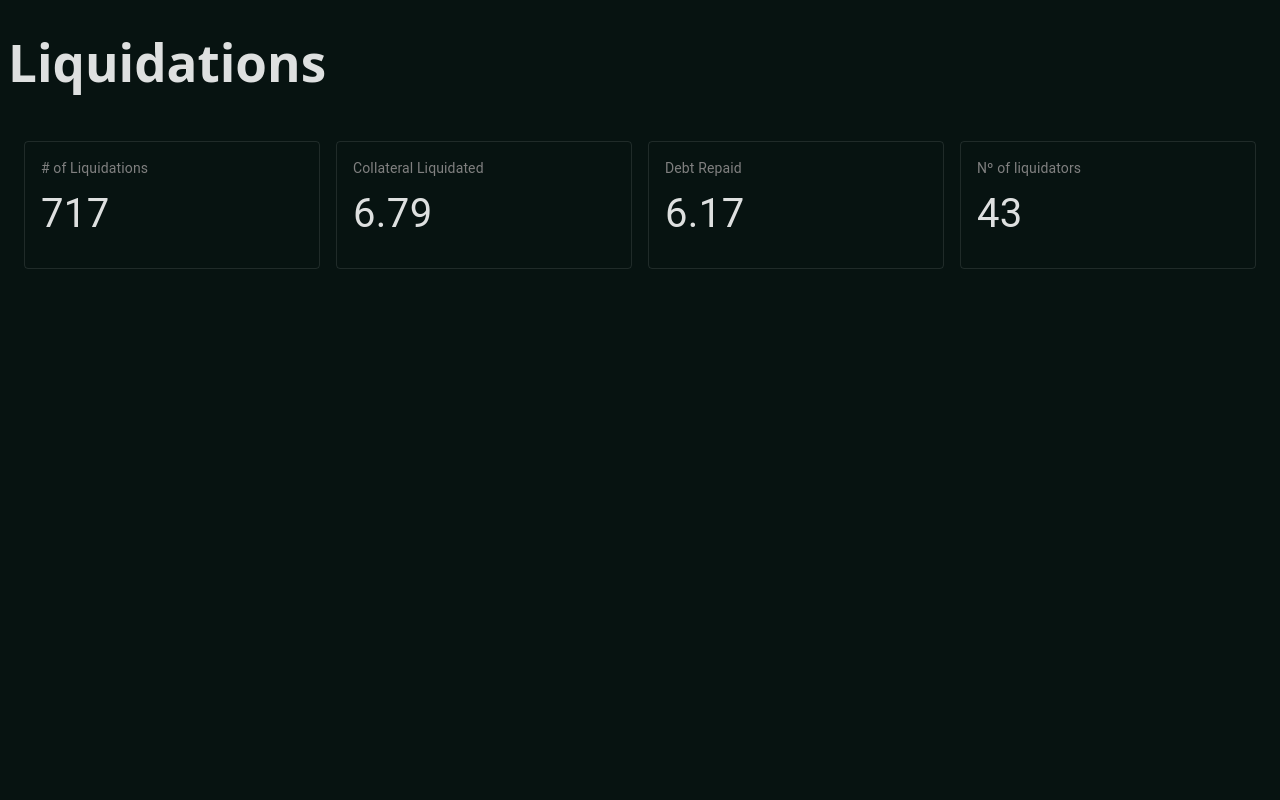
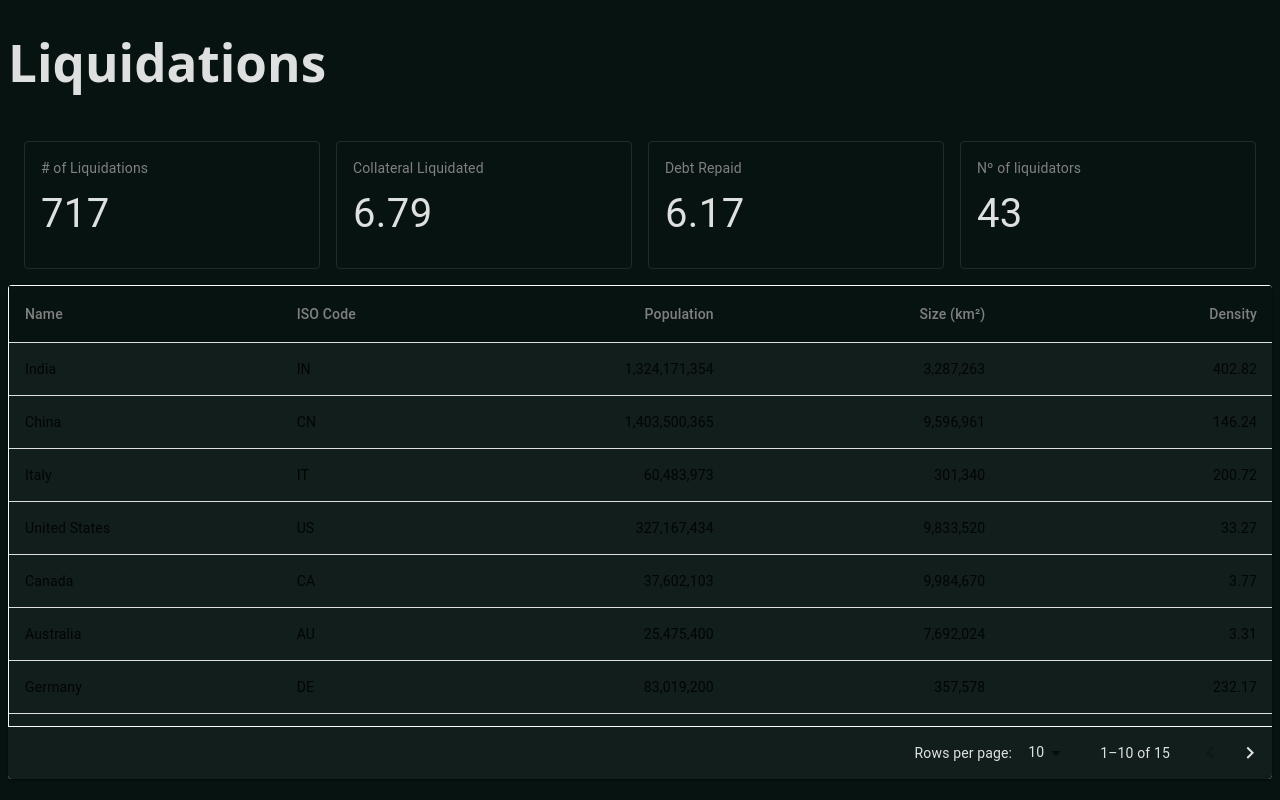
Before and after one commit to abhinavohri/Liquidity-Dashboard, a React app in the folder frontend/: page / in a window 1280 px wide. Built offline with nearby package versions, Linux system fonts and the light colour scheme; the HTML template or start-up script is replaced by a standard one.

Commit message:
Add base table

```diff
--- a/frontend/src/App.tsx
+++ b/frontend/src/App.tsx
@@ -1,6 +1,7 @@
 import AnalyticsCard from "./components/AnalyticsCard";
 import Grid from '@mui/material/Grid';
 import Box from '@mui/material/Box';
+import LiquidationsTable from "./components/LiquidationsTable";
 
 function App() {
 
@@ -27,6 +28,7 @@ function App() {
             </Grid>
           </Grid>
         </Box>
+        <LiquidationsTable />
       </div>
     </>
   )
--- /dev/null
+++ b/frontend/src/components/LiquidationsTable.tsx
@@ -0,0 +1,149 @@
+import * as React from 'react';
+import Paper from '@mui/material/Paper';
+import Table from '@mui/material/Table';
+import TableBody from '@mui/material/TableBody';
+import TableCell from '@mui/material/TableCell';
+import TableContainer from '@mui/material/TableContainer';
+import TableHead from '@mui/material/TableHead';
+import TablePagination from '@mui/material/TablePagination';
+import TableRow from '@mui/material/TableRow';
+
+interface Column {
+  id: 'name' | 'code' | 'population' | 'size' | 'density';
+  label: string;
+  minWidth?: number;
+  align?: 'right';
+  format?: (value: number) => string;
+}
+
+const columns: readonly Column[] = [
+  { id: 'name', label: 'Name', minWidth: 170 },
+  { id: 'code', label: 'ISO\u00a0Code', minWidth: 100 },
+  {
+    id: 'population',
+    label: 'Population',
+    minWidth: 170,
+    align: 'right',
+    format: (value: number) => value.toLocaleString('en-US'),
+  },
+  {
+    id: 'size',
+    label: 'Size\u00a0(km\u00b2)',
+    minWidth: 170,
+    align: 'right',
+    format: (value: number) => value.toLocaleString('en-US'),
+  },
+  {
+    id: 'density',
+    label: 'Density',
+    minWidth: 170,
+    align: 'right',
+    format: (value: number) => value.toFixed(2),
+  },
+];
+
+interface Data {
+  name: string;
+  code: string;
+  population: number;
+  size: number;
+  density: number;
+}
+
+function createData(
+  name: string,
+  code: string,
+  population: number,
+  size: number,
+): Data {
+  const density = population / size;
+  return { name, code, population, size, density };
+}
+
+const rows = [
+  createData('India', 'IN', 1324171354, 3287263),
+  createData('China', 'CN', 1403500365, 9596961),
+  createData('Italy', 'IT', 60483973, 301340),
+  createData('United States', 'US', 327167434, 9833520),
+  createData('Canada', 'CA', 37602103, 9984670),
+  createData('Australia', 'AU', 25475400, 7692024),
+  createData('Germany', 'DE', 83019200, 357578),
+  createData('Ireland', 'IE', 4857000, 70273),
+  createData('Mexico', 'MX', 126577691, 1972550),
+  createData('Japan', 'JP', 126317000, 377973),
+  createData('France', 'FR', 67022000, 640679),
+  createData('United Kingdom', 'GB', 67545757, 242495),
+  createData('Russia', 'RU', 146793744, 17098246),
+  createData('Nigeria', 'NG', 200962417, 923768),
+  createData('Brazil', 'BR', 210147125, 8515767),
+];
+
+export default function LiquidationsTable() {
+  const [page, setPage] = React.useState(0);
+  const [rowsPerPage, setRowsPerPage] = React.useState(10);
+
+  const handleChangePage = (event: unknown, newPage: number) => {
+    setPage(newPage);
+  };
+
+  const handleChangeRowsPerPage = (event: React.ChangeEvent<HTMLInputElement>) => {
+    setRowsPerPage(+event.target.value);
+    setPage(0);
+  };
+
+  return (
+    <Paper sx={{ width: '100%', overflow: 'hidden' }}>
+      <TableContainer sx={{ maxHeight: 440, border: '1px solid var(--border-color)'}}>
+        <Table stickyHeader aria-label="sticky table">
+          <TableHead>
+            <TableRow>
+              {columns.map((column) => (
+                <TableCell
+                  key={column.id}
+                  align={column.align}
+                  sx={{
+                    minWidth: column.minWidth,
+                    color: 'var(--color-text-secondary)',
+                    backgroundColor: 'var(--color-bg-card)'
+                  }}
+                >
+                  {column.label}
+                </TableCell>
+              ))}
+            </TableRow>
+          </TableHead>
+          <TableBody>
+            {rows
+              .slice(page * rowsPerPage, page * rowsPerPage + rowsPerPage)
+              .map((row) => {
+                return (
+                  <TableRow sx={{ maxHeight: 440, backgroundColor: "var(--color-bg-row)"}} role="checkbox" tabIndex={-1} key={row.code}>
+                    {columns.map((column) => {
+                      const value = row[column.id];
+                      return (
+                        <TableCell key={column.id} align={column.align}>
+                          {column.format && typeof value === 'number'
+                            ? column.format(value)
+                            : value}
+                        </TableCell>
+                      );
+                    })}
+                  </TableRow>
+                );
+              })}
+          </TableBody>
+        </Table>
+      </TableContainer>
+      <TablePagination
+        sx={{backgroundColor: "var(--color-bg-row)", color: 'var(--color-text)'}}
+        rowsPerPageOptions={[10, 25, 100]}
+        component="div"
+        count={rows.length}
+        rowsPerPage={rowsPerPage}
+        page={page}
+        onPageChange={handleChangePage}
+        onRowsPerPageChange={handleChangeRowsPerPage}
+      />
+    </Paper>
+  );
+}
--- a/frontend/src/index.css
+++ b/frontend/src/index.css
@@ -7,6 +7,7 @@
   --color-bg-page: #071311;
   --color-bg-card: #071311;
   --color-bg-button: var(--color-bg-card);
+  --color-bg-row: #111e1c;
 
   /* Typography */
   --font-family-sans: system-ui, Avenir, Helvetica, Arial, sans-serif;
```
